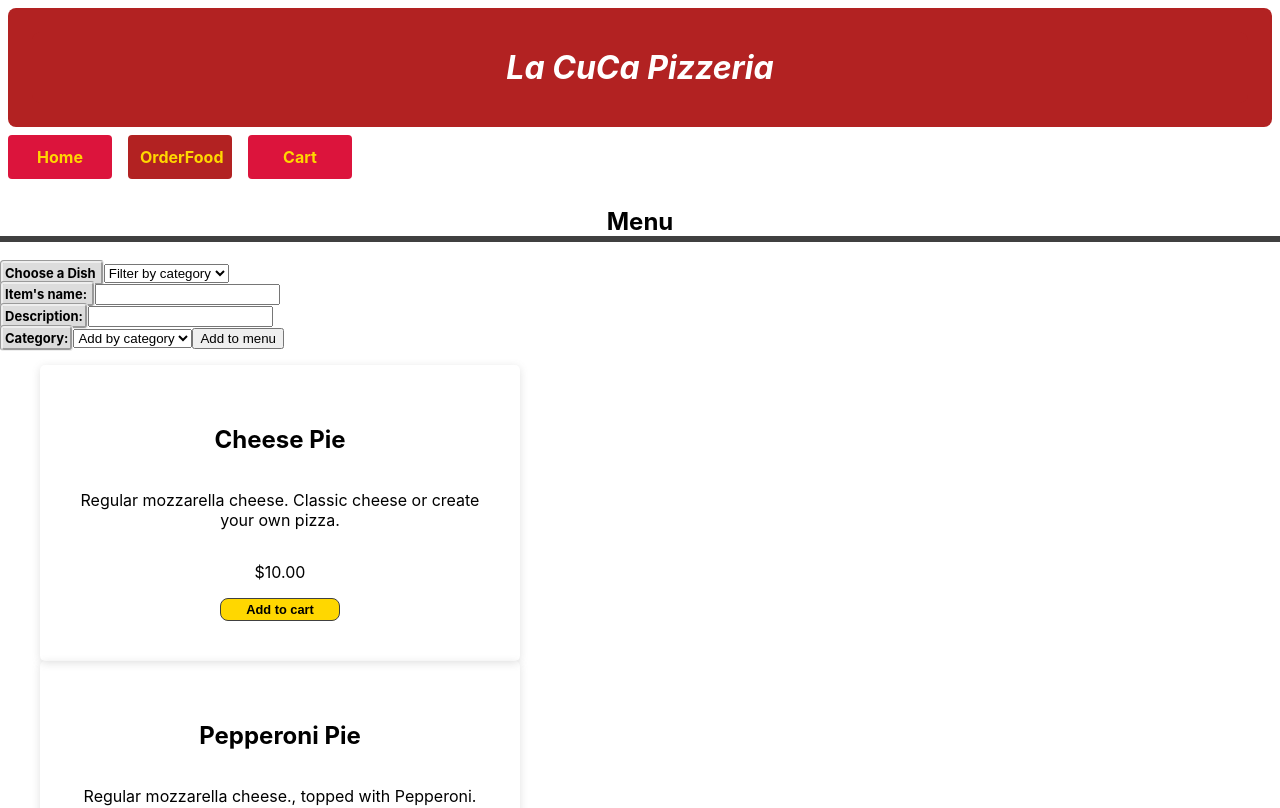
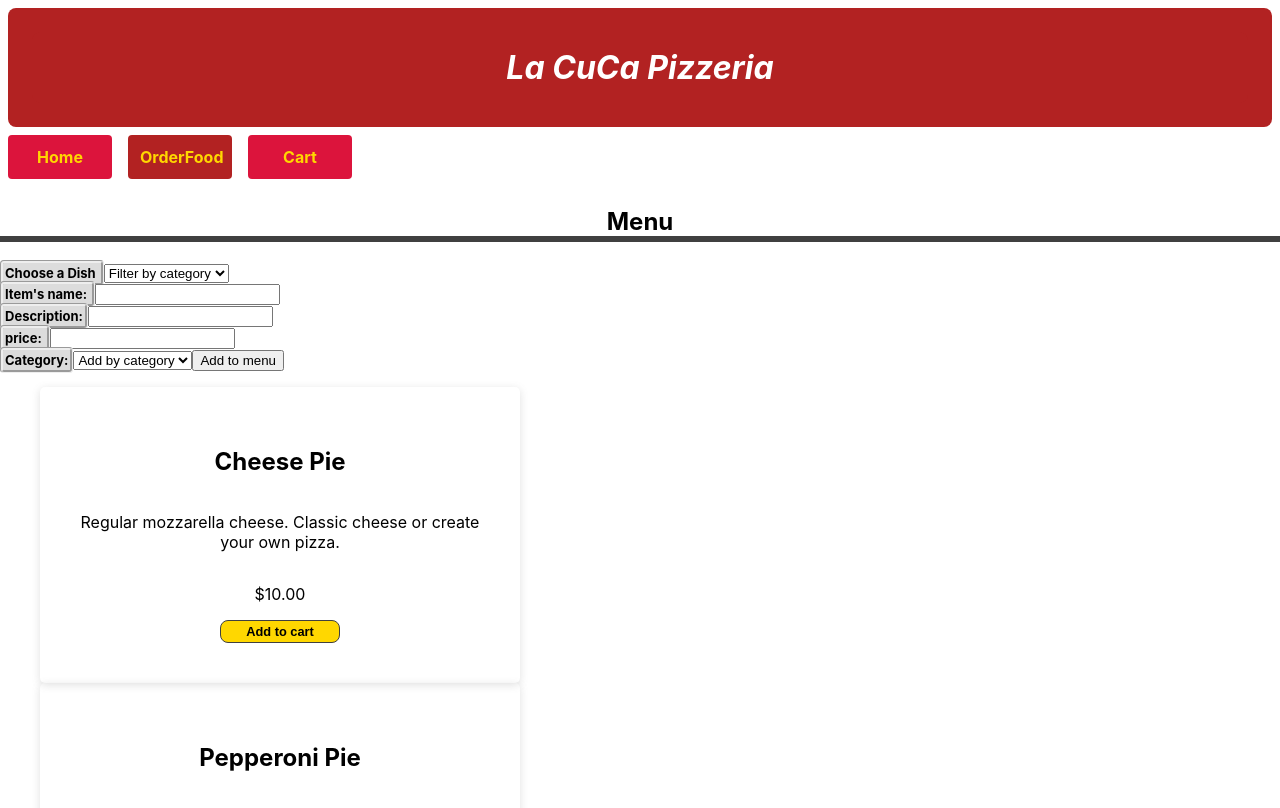
Before and after one commit to esantiagooo/esantiagooo-phase-2-project-menu-, a React (Create React App) app: page /orderfood in a window 1280 px wide. Shown: the top 808 px of the page. Built offline with nearby package versions, Linux system fonts and the light colour scheme; data requests are answered from the project's data file.

Commit message:
modified:   src/App.css         modified:   src/Cart.js         modified:   src/ItemForm.js

```diff
--- a/src/App.css
+++ b/src/App.css
@@ -86,3 +86,6 @@ h1{
 .home{
   border-bottom: 6px solid #404040;
 }
+.cart-items{
+  border-bottom: 6px solid #404040;
+}
--- a/src/Cart.js
+++ b/src/Cart.js
@@ -6,6 +6,7 @@ function Cart({cartItems}){
 
     return(
         <div>
+            <h1 className="cart-items">Cart Items</h1>
             {cartItems.length === 0 ?
             <h2 className="Empty-cart">Cart is empty</h2> :
             <ul className="row">{cartItems.map((item) =>(
--- a/src/ItemForm.js
+++ b/src/ItemForm.js
@@ -36,6 +36,10 @@ function ItemForm({onAddItem}){
             <input  type="text" name="description" value={description} onChange={(e)=>setDescription(e.target.value)} ></input>
             </div>
             <div>
+            <div>
+            <label className="item-form" htmlFor="items price" > price: </label>
+            <input  type="text" name="price"  value={price} onChange={(e)=>setPrice(e.target.value)} ></input>
+            </div>
             <label className="item-form" htmlFor="items name">Category:</label>
              <select name ="category" value={category} onChange={(e)=>setCategory(e.target.value)}>
                 <option value="Produce">Add by category</option>
```
